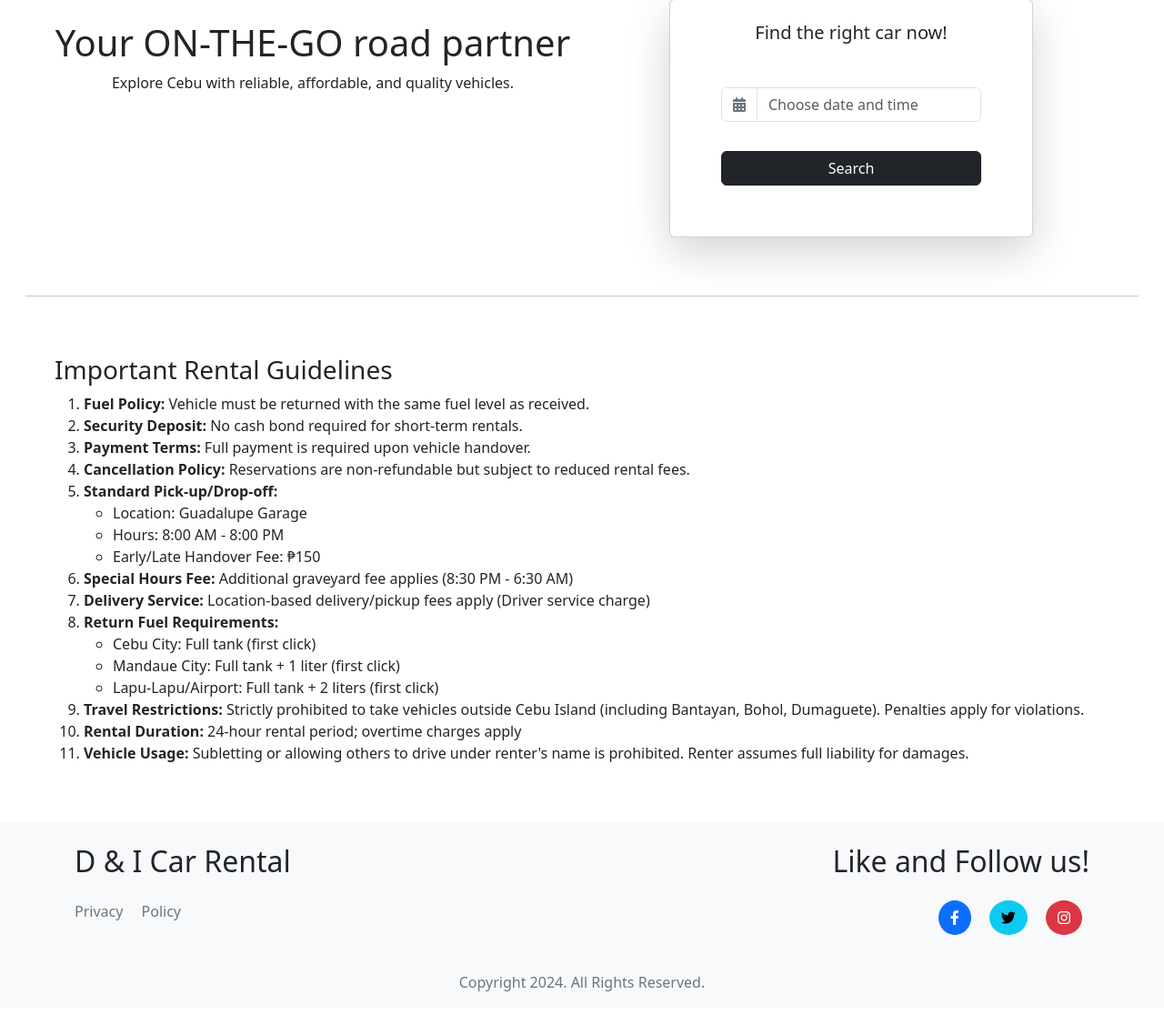
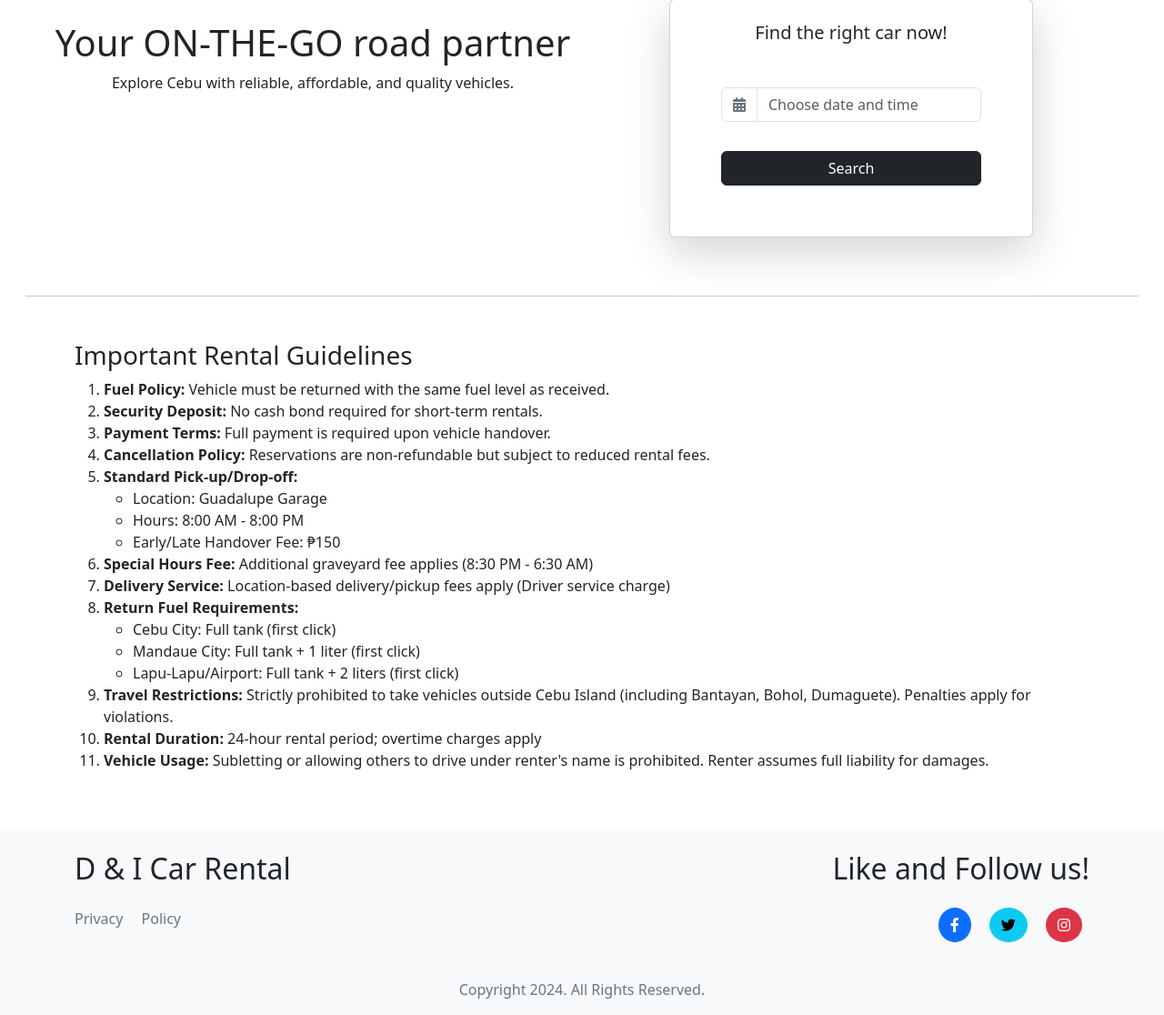
Before and after one commit to gonzxph/rentald-i, a PHP site: page / in a window 1280 px wide. Shown: the part 115-1231 px from the top of the page at 91% size. Before the commit the page ends 1205 px from the top, so only its background shows below. Run offline with PHP 8.4, Linux system fonts and the light colour scheme.

Commit message:
adjust guidelines margin

```diff
--- a/index.php
+++ b/index.php
@@ -47,8 +47,8 @@
                 </div>
             </div>
             <hr class="m-3">
-            <div class="row p-5">
-                <div class="container">
+            <div class="container my-5">
+                <div class="row">
                     <?php include 'includes/policies_guidelines.php' ?>
                 </div>
             </div>
```
